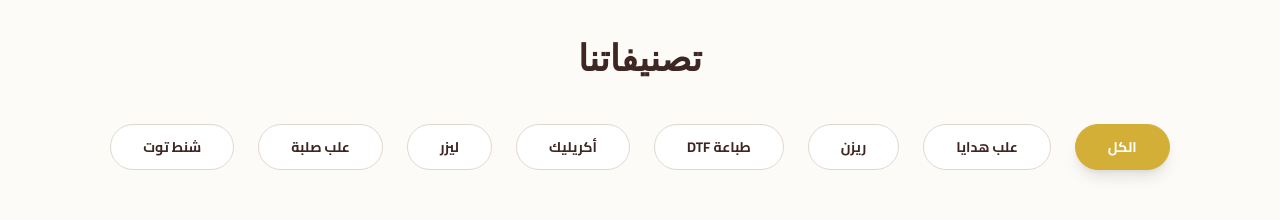
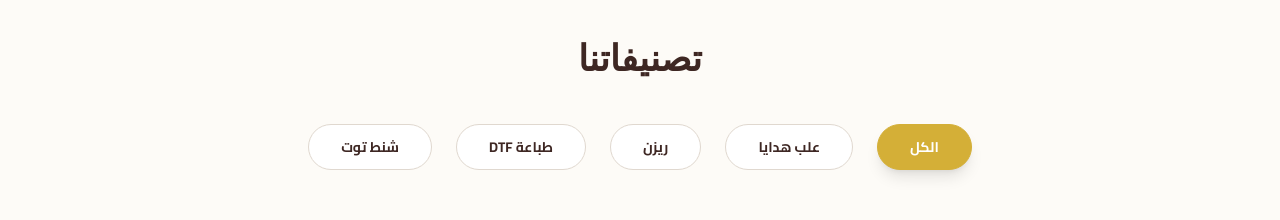
Before and after one commit to MraamHisham/pixelbox-website, a Next.js app: page / in a window 1280 px wide. Shown: the part 860-1080 px from the top of the page. Built offline with nearby package versions, Linux system fonts and the light colour scheme; no server answers; the database is empty; a web font is replaced by a local one.

Commit message:
Hide some categories

```diff
--- a/app/page.tsx
+++ b/app/page.tsx
@@ -101,9 +101,9 @@ export default function Home() {
     { id: "Gift Boxes", label: text.catGift },
     { id: "Resin", label: text.catResin },
     { id: "DTF", label: text.catDTF },
-    { id: "Acrylic", label: text.catAcrylic },
-    { id: "Laser", label: text.catLaser },
-    { id: "Hardcover", label: text.catHardcover },
+    // { id: "Acrylic", label: text.catAcrylic }, // تم إخفاء أكريليك
+    // { id: "Laser", label: text.catLaser },     // تم إخفاء ليزر
+    // { id: "Hardcover", label: text.catHardcover }, // تم إخفاء علب صلبة
     { id: "Tote Bags", label: text.catTote },
   ];
 
```
